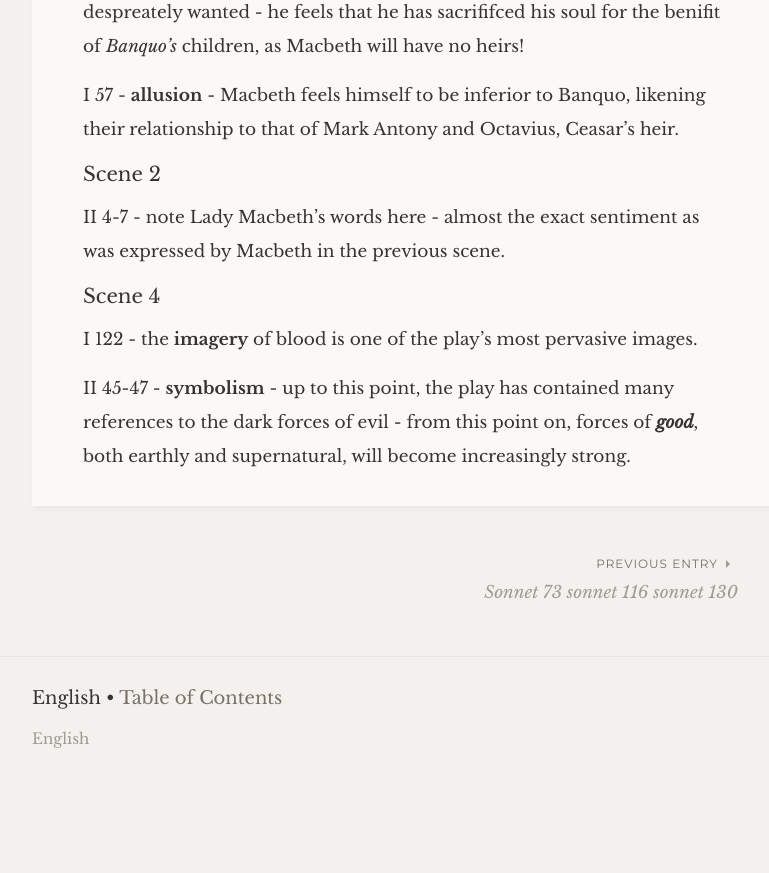
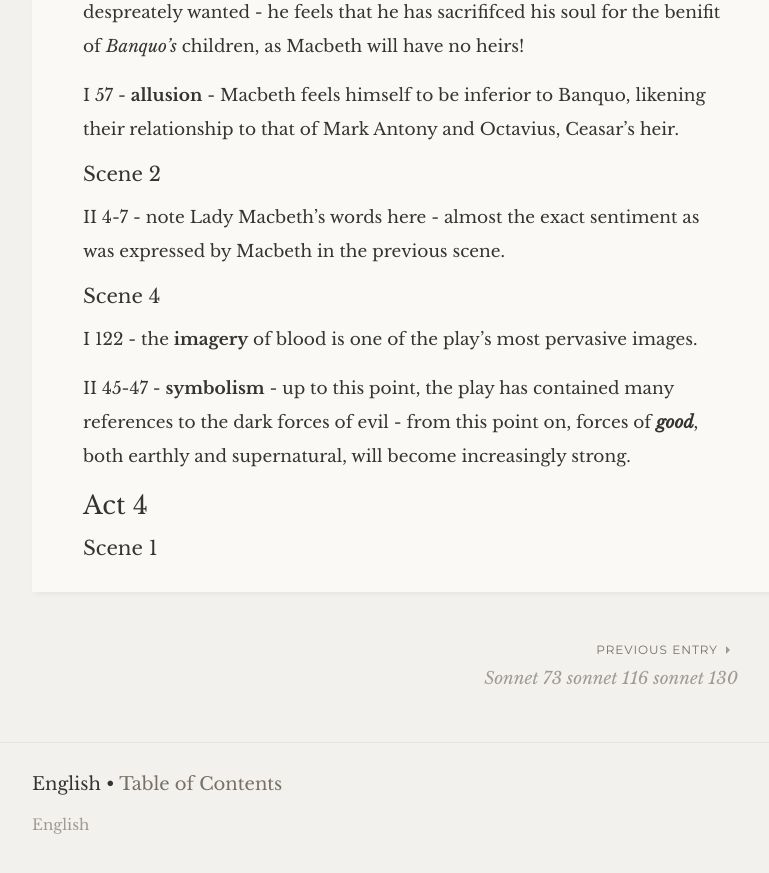
Before and after one commit to EthenStrine/English, a Jekyll site: the page built from _posts/2018-11-5-Macbeth.md, in a window 1280 px wide and 900 px high, scrolled down 3959 px. Shown: the top 873 px of the window, without its empty margins (238-1007 px from the left). Built offline with Jekyll 4.4.1, drawn with Linux system fonts in a browser that asks for light colours; some web fonts are replaced; our own code applies the rules of GitHub Pages for plain Markdown files; before the commit the page ends 4773 px from its top, so only the background shows below that.

Commit message:
Update _posts/2018-11-5-Macbeth.md

```diff
--- a/_posts/2018-11-5-Macbeth.md
+++ b/_posts/2018-11-5-Macbeth.md
@@ -97,3 +97,7 @@ II 4-7 - note Lady Macbeth's words here - almost the exact sentiment as was expr
 I 122 - the **imagery** of blood is one of the play's most pervasive images.
 
 II 45-47 - **symbolism** - up to this point, the play has contained many references to the dark forces of evil - from this point on, forces of ***good***, both earthly and supernatural, will become increasingly strong.
+
+## Act 4
+
+### Scene 1
```
